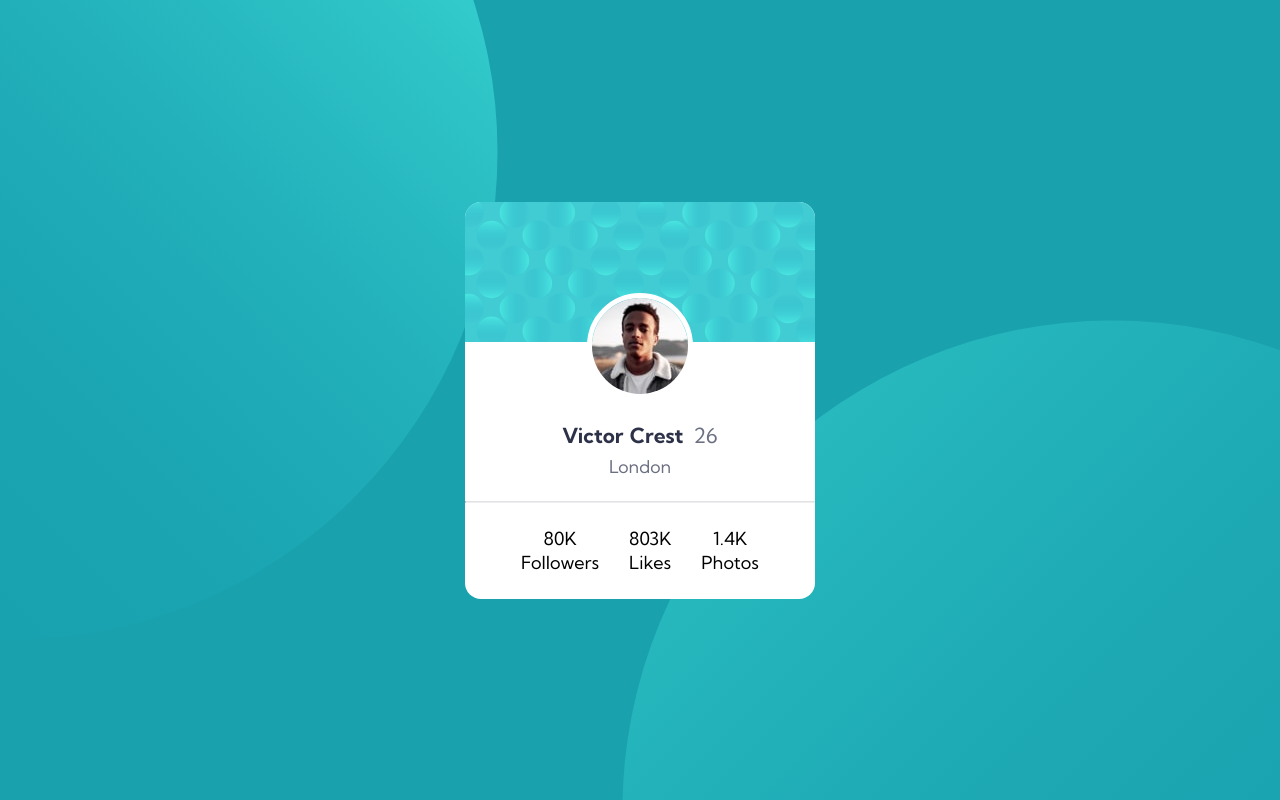
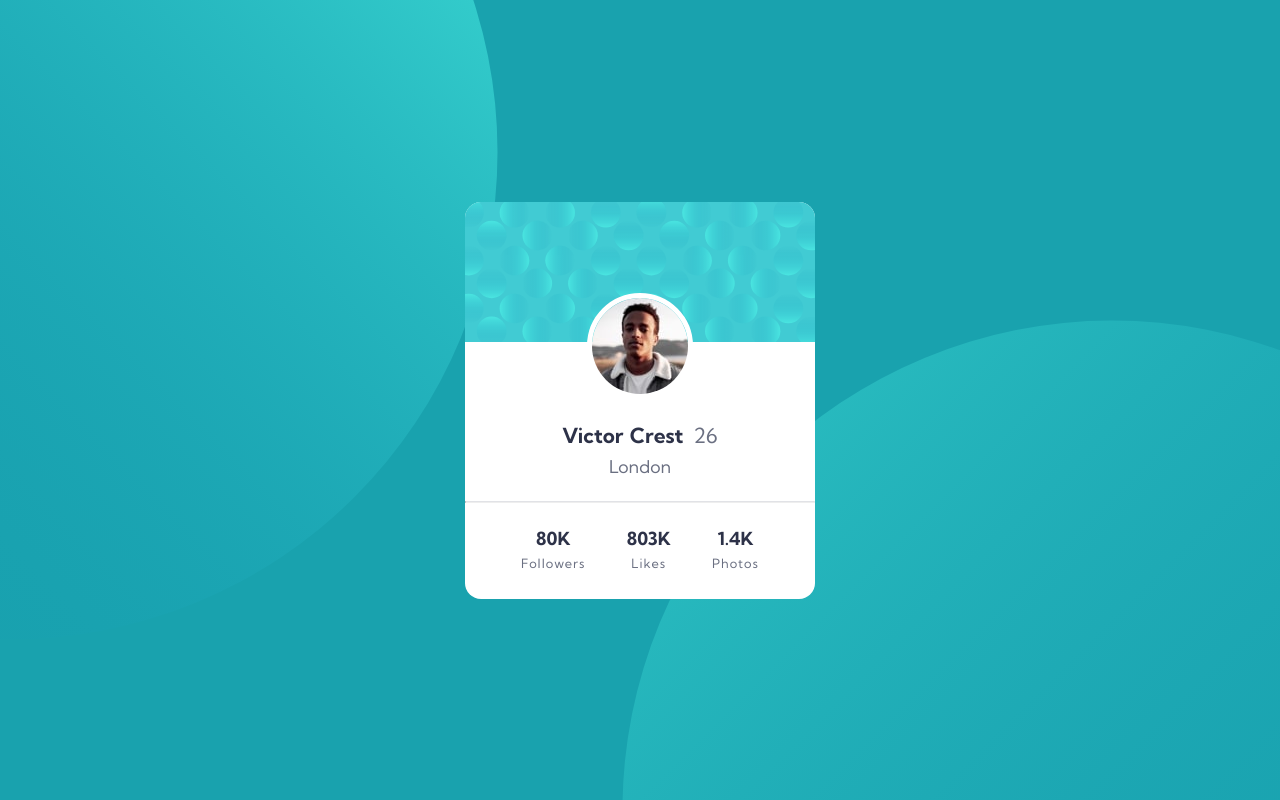
Before and after one commit to x3python/Frontend-Mentor---Profile-card-component, a plain HTML site: page index.html in a window 1280 px wide. Drawn offline with Linux system fonts and the light colour scheme.

Commit message:
Update style.css

```diff
--- a/style.css
+++ b/style.css
@@ -84,11 +84,11 @@ footer{
     padding-top: 1.5rem;
     padding-bottom: 1.5rem;
 }
-digits{
+section.digits{
     color: hsl(229, 23%, 23%);
     font-weight: 700;
 }
-items{
+section.items{
     color: hsl(227, 10%, 46%);
     font-weight: 400;
     font-size: 0.8rem;
```
